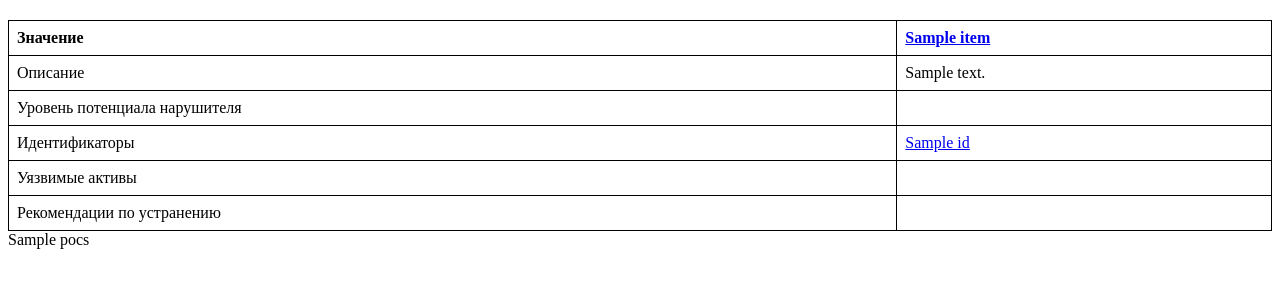
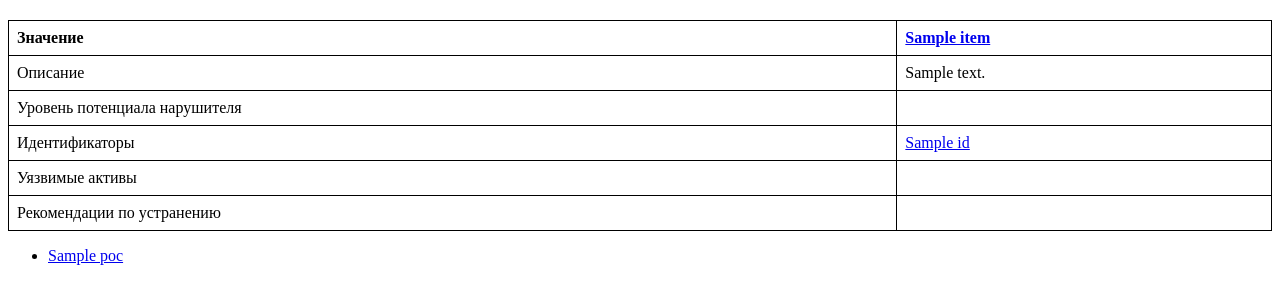
Before and after one commit to kill-your-soul/cveapi, a Python web app: template core/templates/base_2.html in a window 1280 px wide. Shown: the top 304 px of the page. Run offline with Jinja, Linux system fonts and the light colour scheme; the template is opened without the code that fills it: most values are stand-ins (such as "Sample title", 1, 10 or a date in 2020).

Commit message:
Edit template to see all pocs in list view with links

```diff
--- a/core/templates/base_2.html
+++ b/core/templates/base_2.html
@@ -78,7 +78,11 @@
         </tbody>
     </table>
     <div>
-        {{ item['pocs'] }}
+        <ul>
+            {% for poc in item['pocs'] %}
+            <li><a href="{{ poc['url'] }}">{{ poc['name'] }}</a></li>
+            {% endfor %}
+        </ul>
     </div>
     {% endfor %}
 
```
